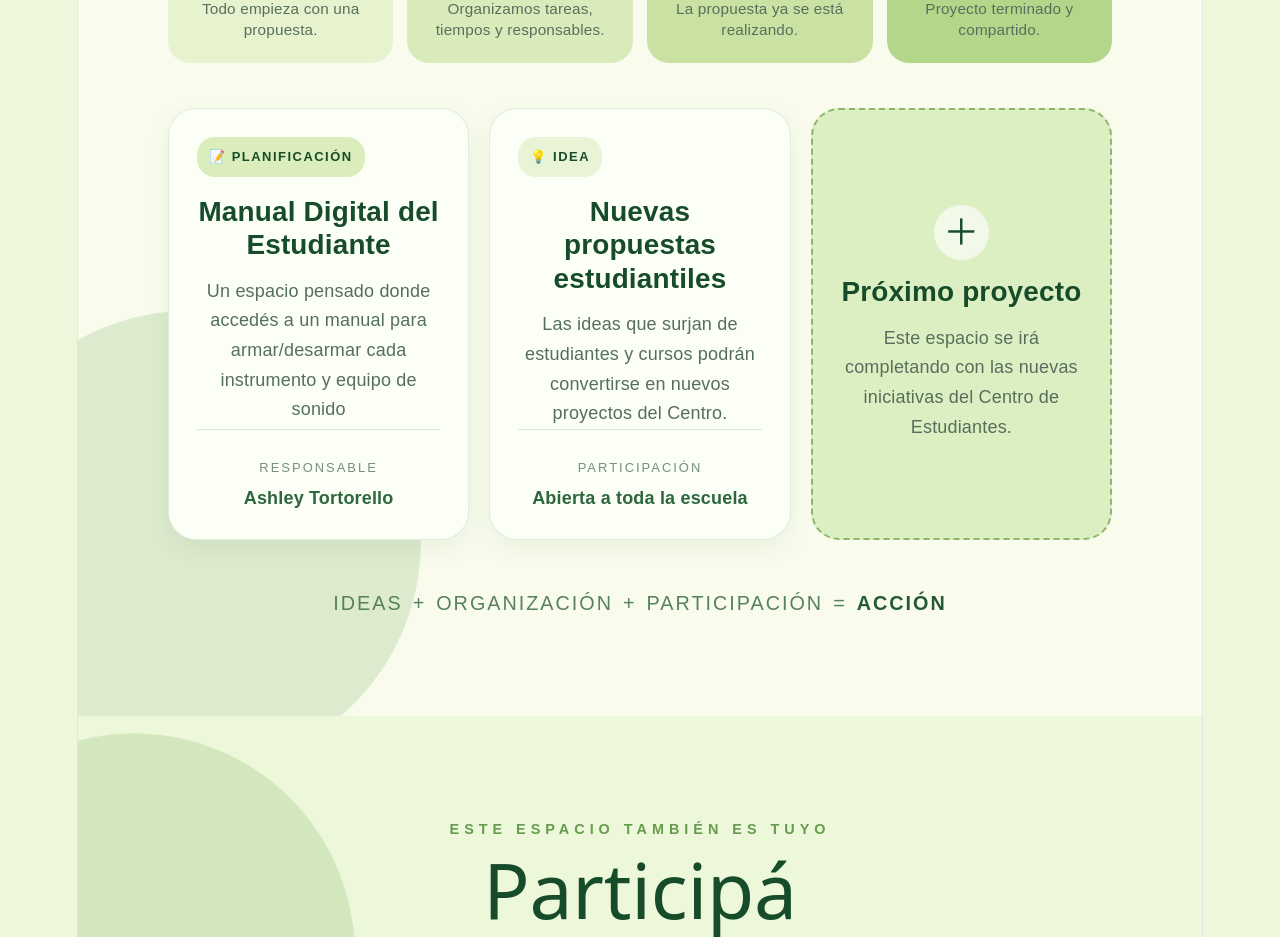
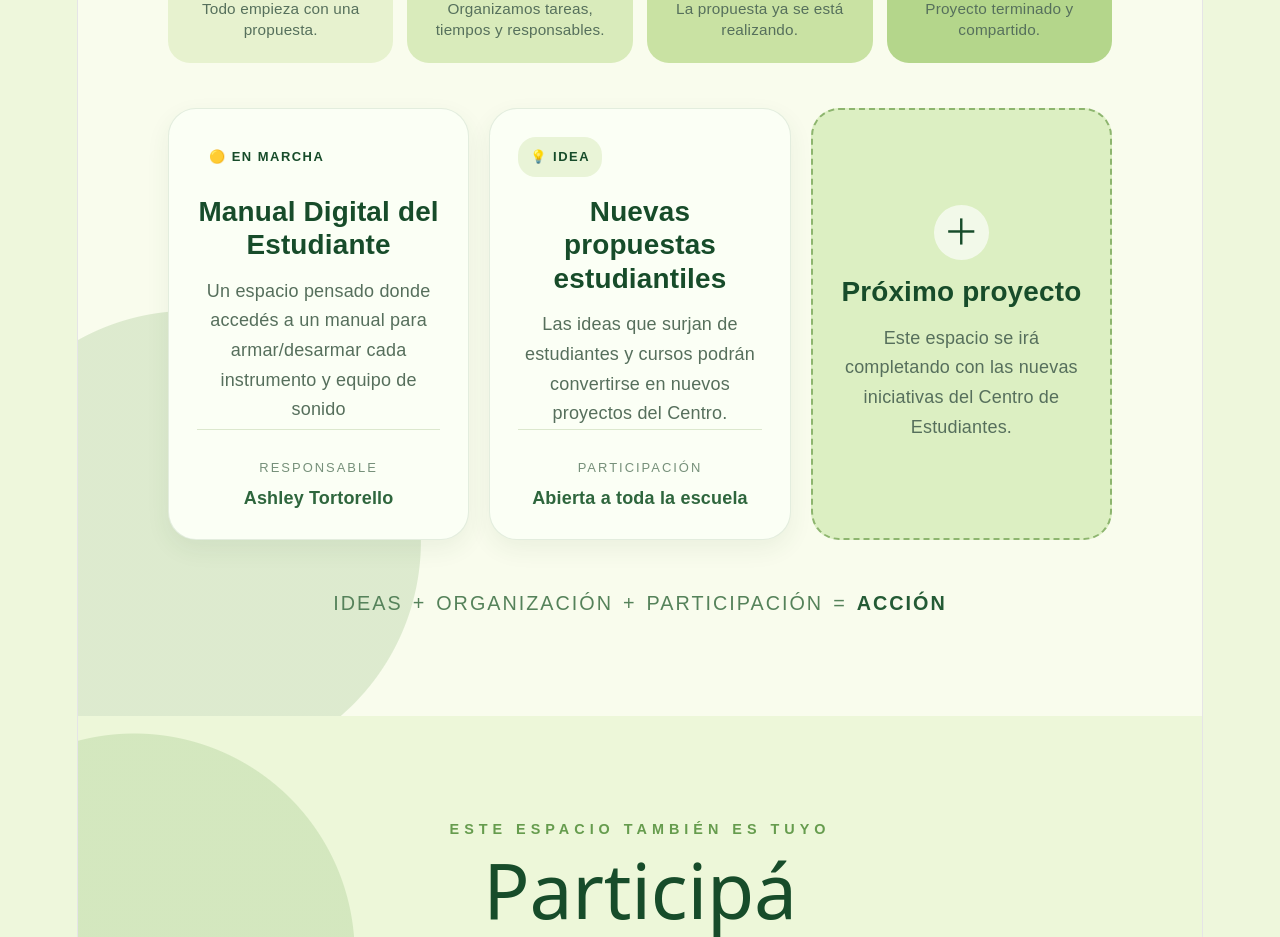
Before and after one commit to Gri08011970/centro-estudiantes-lista-verde, a React (Vite) app: page / in a window 1280 px wide. Shown: the part 6260-7197 px from the top of the page. Built offline with nearby package versions, Linux system fonts and the light colour scheme.

Commit message:
Actualizar estado del Manual Digital a En marcha

```diff
--- a/src/App.jsx
+++ b/src/App.jsx
@@ -1184,9 +1184,7 @@ function App() {
 
         <div className="proyectos-grid">
           <article className="proyecto-card">
-            <div className="proyecto-estado estado-planificacion">
-              📝 PLANIFICACIÓN
-            </div>
+            <div className="proyecto-estado estado-en-marcha">🟡 EN MARCHA</div>
 
             <h3>Manual Digital del Estudiante</h3>
 
```
